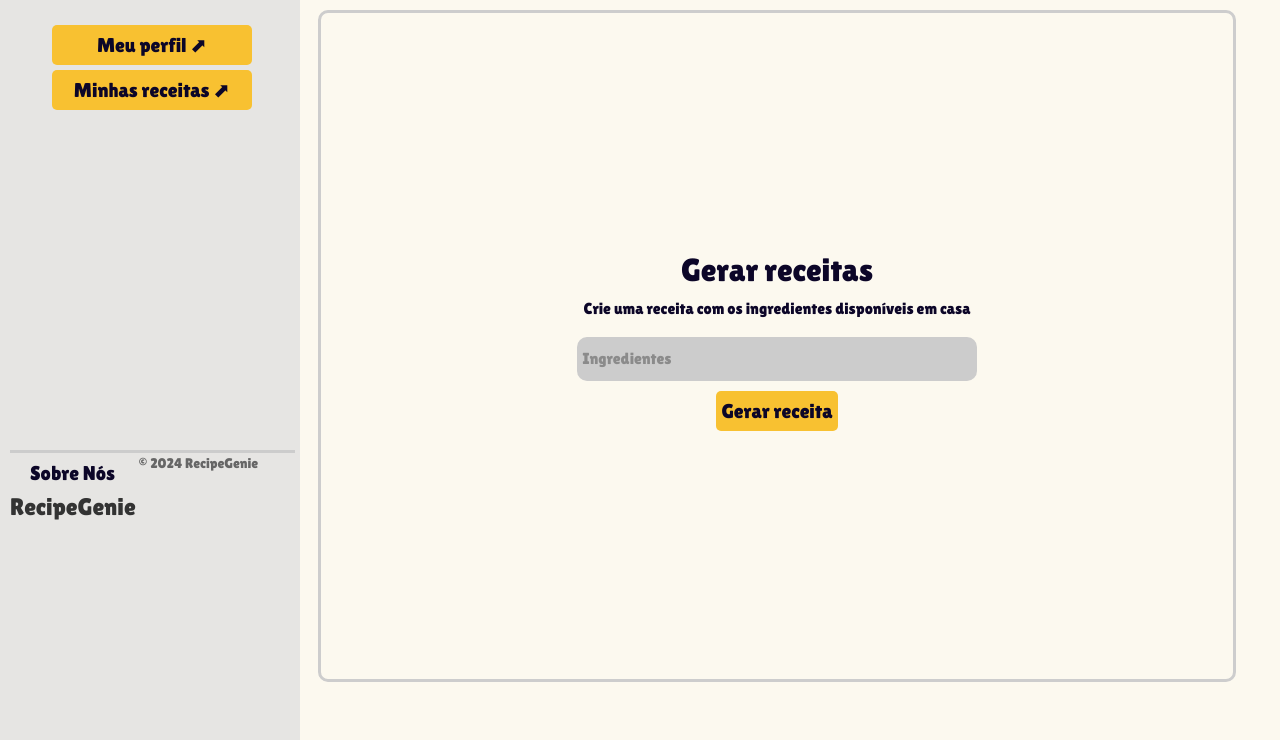
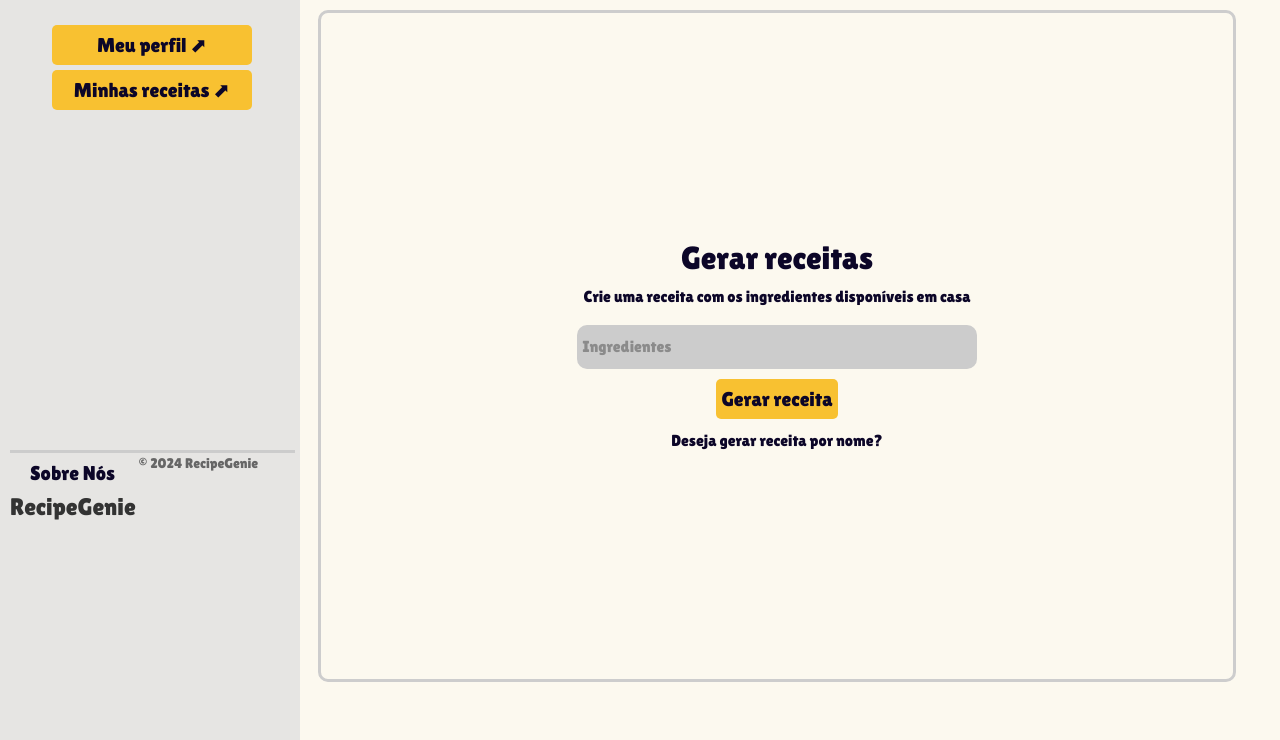
Before and after one commit to AndreyCavalcante/RecipeGenie, a PHP site: page /pages/receita.php in a window 1280 px wide. Shown: the part 60-800 px from the top of the page. Run offline with PHP 8.4, Linux system fonts and the light colour scheme; the visitor is signed in with stand-in values (Sample User, id 1).

Commit message:
add a opção de gerar por nome

```diff
--- a/assets/js/script_rec_page.js
+++ b/assets/js/script_rec_page.js
@@ -13,6 +13,62 @@ function alerta_temporario(titulo, mensagem, tempo) {
         document.body.classList.remove('modal-open');
         document.querySelector('.modal-backdrop').remove();
     }, tempo);
+}
+
+function mudar_form(value){
+    let div = document.getElementById('receita_ingredientes');
+    let msg = document.getElementById('msg_rec');
+
+    let form = "";
+
+    if(value == 1){
+        msg.innerText = "Crie uma receita deliciosa pelo nome";
+        form = `<form id="form_gerar_nome">
+                    <div class="container_input_rec input_rec">
+                        <input
+                            type="text" name="ingredientes_values"
+                            id="ingredientes_value"
+                            placeholder=" "
+                            required
+                        >
+                        <label style="left: 60px;" for="ingredientes_value">Nome da receita</label>
+                    </div>
+                    <div class="container_input_rec"></div>
+                    <div class="container_input_rec">
+                        <input class="botao submit_button submit_form_rec" type="submit" id="submit_form_rec" value="Gerar receita">
+                    </div>
+                </form>
+                <a style="cursor: pointer;" onclick="mudar_form(2)">Deseja gerar a receita com ingredientes?</a>`;
+    }else{
+
+        msg.innerText = "Crie uma receita com os ingredientes disponíveis em casa";
+        form = `
+            <form id="form_gerar_receitas">
+                <div class="container_input_rec input_rec">
+                    <input
+                        type="text" name="ingredientes_values"
+                        id="ingredientes_value"
+                        placeholder=" "
+                        required
+                        data-bs-container="body"
+                        data-bs-toggle="popover"
+                        data-bs-placement="bottom"
+                        data-bs-trigger="focus"
+                        data-bs-content='Separe seus ingredientes com ","'
+                    >
+                    <label for="ingredientes_value">Ingredientes</label>
+                </div>
+                <div class="container_input_rec"></div>
+                <div class="container_input_rec">
+                    <input class="botao submit_button submit_form_rec" type="submit" id="submit_form_rec" value="Gerar receita">
+                </div>
+            </form>
+            <a style="cursor: pointer;" onclick="mudar_form(1)">Deseja gerar receita por nome?</a>
+        `;
+    }
+
+    div.innerHTML = form;
+
 }
 
 function reload_page(){
--- a/pages/receita.php
+++ b/pages/receita.php
@@ -118,8 +118,9 @@
                         <div class="container_input">
                             <div class="container_inpur_rec">
                                 <h2>Gerar receitas</h2>
-                                <p>Crie uma receita com os ingredientes disponíveis em casa</p>
+                                <p id="msg_rec">Crie uma receita com os ingredientes disponíveis em casa</p>
                             </div>
+                            <div id="receita_ingredientes">
                                 <form id="form_gerar_receitas">
                                     <div class="container_input_rec input_rec">
                                         <input
@@ -140,6 +141,8 @@
                                         <input class="botao submit_button submit_form_rec" type="submit" id="submit_form_rec" value="Gerar receita">
                                     </div>
                                 </form>
+                                <a style="cursor: pointer;" onclick="mudar_form(1)">Deseja gerar receita por nome?</a>
+                            </div>
                         </div>
                     </section>
                 </div>
```
Lines whose indentation alone changed are shown as unchanged.
